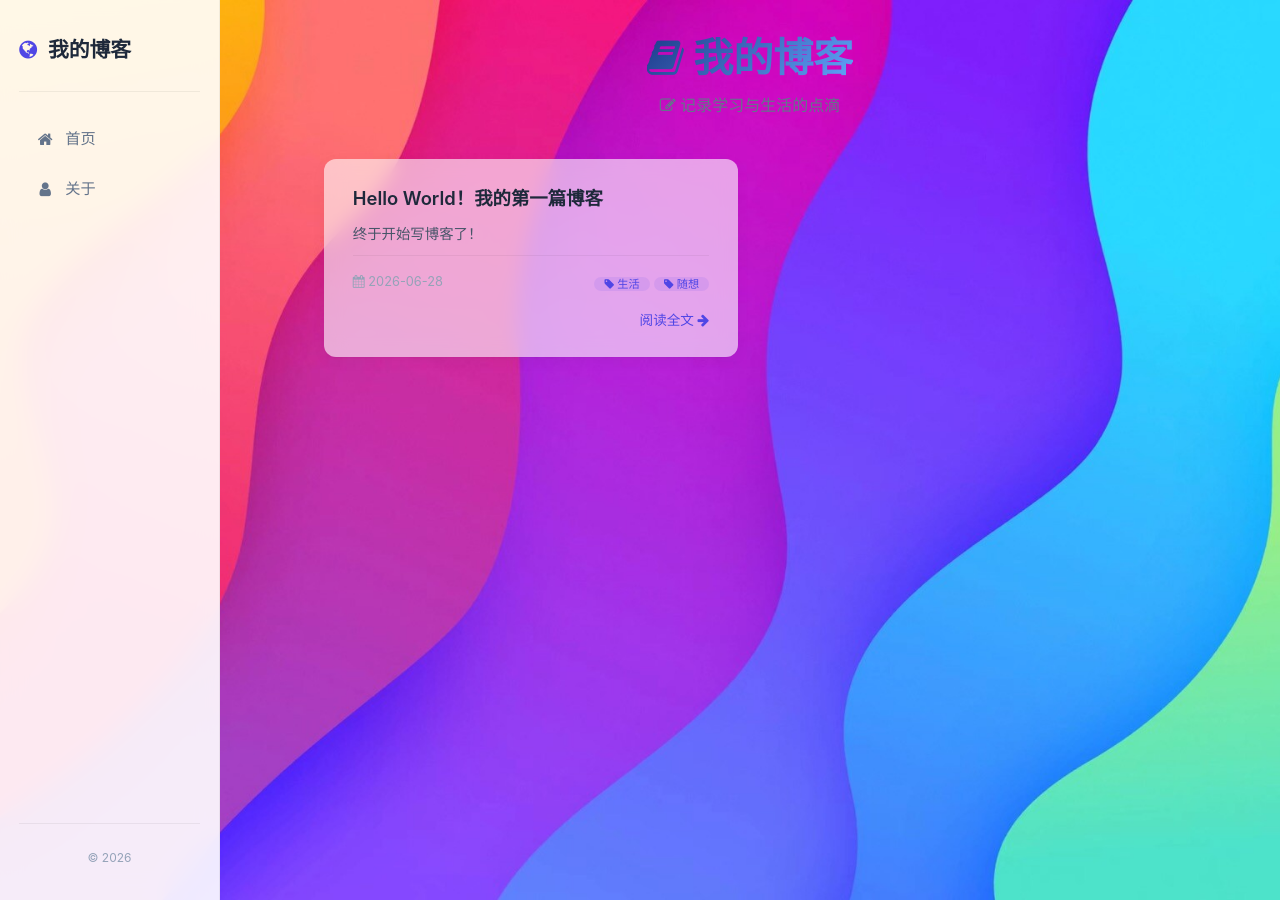
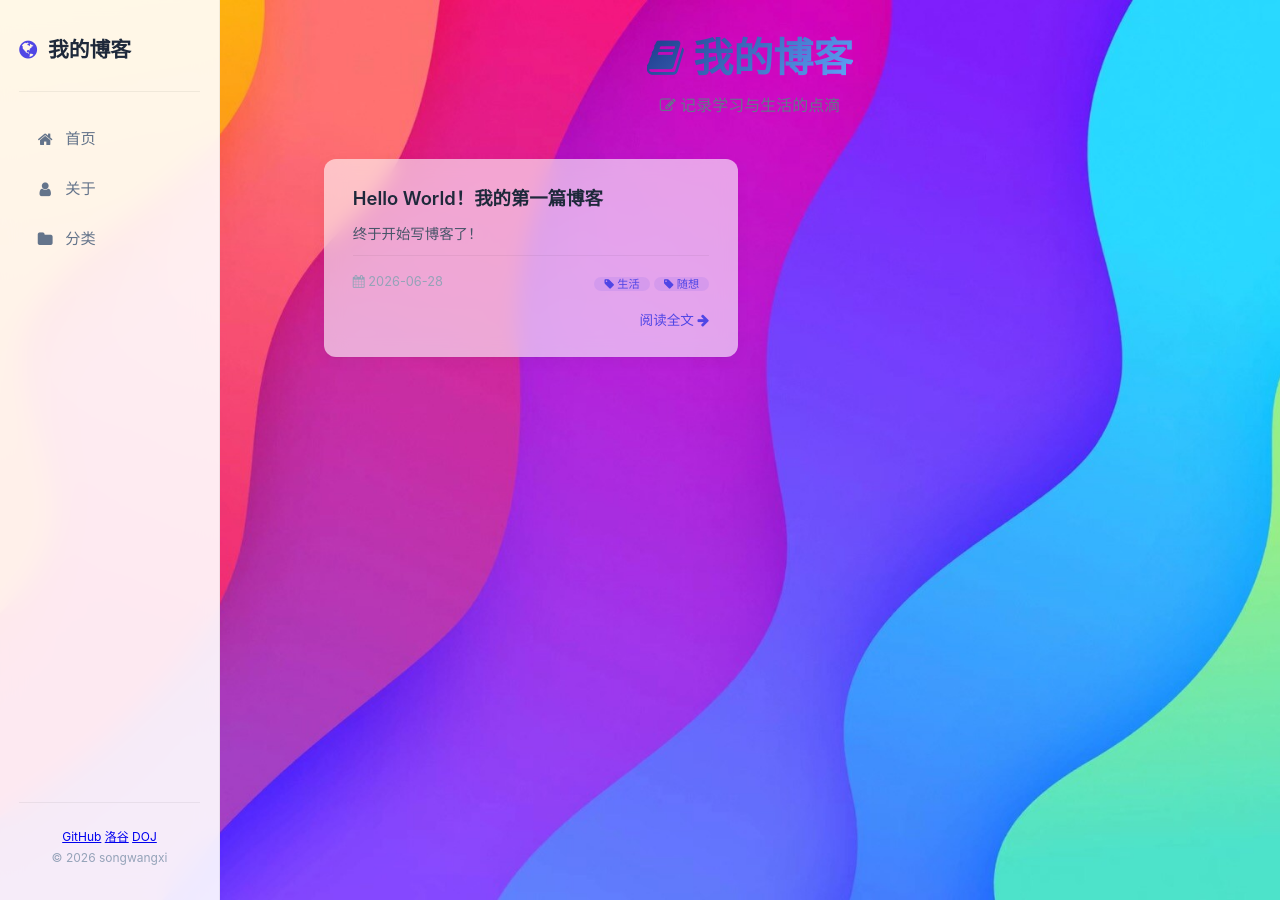
Before and after one commit to songwangxi/songwangxi.github.io, a Jekyll site: the page built from index.html, in a window 1280 px wide. Built offline with Jekyll 4.4.1, drawn with Linux system fonts in a browser that asks for light colours.

Commit message:
Update navbar.html

```diff
--- a/_includes/navbar.html
+++ b/_includes/navbar.html
@@ -1,13 +1,25 @@
 <nav class="navbar-side">
     <div class="navbar-side-inner">
+        <!-- Logo -->
         <a href="/" class="logo"><i class="fa fa-globe"></i> 我的博客</a>
+
+        <!-- 导航链接 -->
         <div class="nav-links">
             <a href="/"><i class="fa fa-home"></i> 首页</a>
             <a href="/about/"><i class="fa fa-user"></i> 关于</a>
-            <!-- 这里可以添加更多链接 -->
+            <a href="/categories/"><i class="fa fa-folder"></i> 分类</a>
         </div>
+
+        <!-- 底部：联系方式（文字版） -->
         <div class="nav-footer">
-            <span>&copy; 2026</span>
+            <div class="social-links">
+                <a href="https://github.com/songwangxi" target="_blank">GitHub</a>
+                <a href="https://www.luogu.com.cn/user/1632840" target="_blank">洛谷</a>
+                <a href="https://deeplearning.org.cn/user-home?username=%E5%AE%8B%E7%8E%8B%E7%8E%BAhy" target="_blank">DOJ</a>
+            </div>
+            <div class="copyright">
+                &copy; 2026 songwangxi
+            </div>
         </div>
     </div>
 </nav>
```
